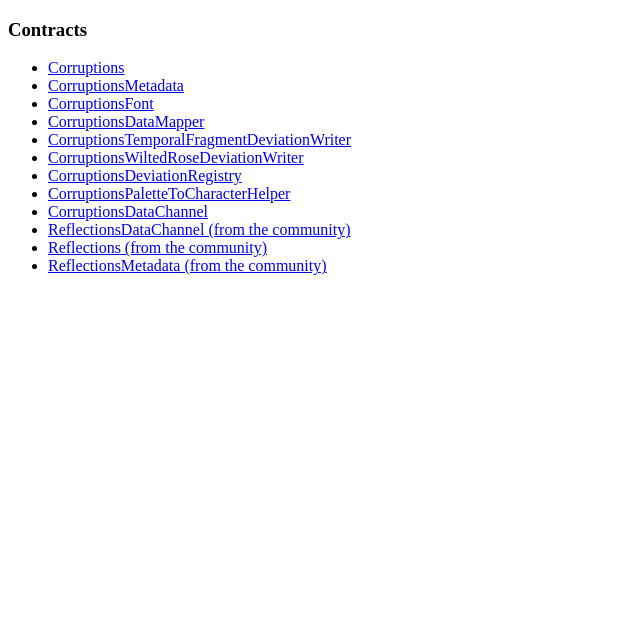
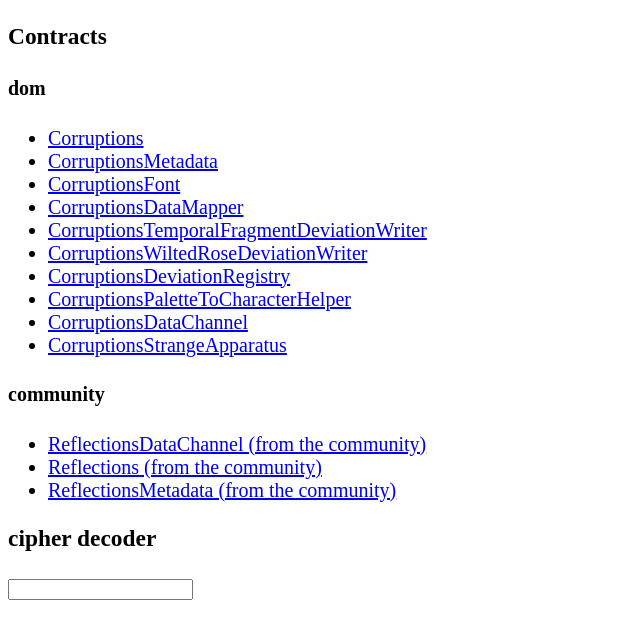
Before and after one commit to diogoquintas/corruptions, a Next.js app: page / in a window 1280 px wide. Shown: the top 638 px of the page, without its empty margins (0-640 px from the left). Built offline with nearby package versions, Linux system fonts and the light colour scheme.

Commit message:
feat: add cipher decoder

```diff
--- a/components/contract-list/ContractList.js
+++ b/components/contract-list/ContractList.js
@@ -4,6 +4,8 @@ export default function ContractList() {
   return (
     <section>
       <h3>Contracts</h3>
+      <section>
+        <h4>dom</h4>
         <ul>
           <ContractItem
             title="Corruptions"
@@ -42,6 +44,15 @@ export default function ContractList() {
             address="0x90Ccc00699222A9870DbCFb980512a6eA40edB6F"
           />
           <ContractItem
+            title="CorruptionsStrangeApparatus"
+            address="0xe6F3E72d039563BE214B2762Df39049ce20D2426"
+          />
+        </ul>
+      </section>
+      <section>
+        <h4>community</h4>
+        <ul>
+          <ContractItem
             address="0xFEEDa52dc1c570533B68eFC9a6DaA2D212bCC836"
             title="ReflectionsDataChannel (from the community)"
           />
@@ -55,5 +66,6 @@ export default function ContractList() {
           />
         </ul>
       </section>
+    </section>
   );
 }
--- /dev/null
+++ b/components/decoder/Decoder.js
@@ -0,0 +1,46 @@
+import { useState } from "react";
+
+const chars = {
+  "/": "A",
+  $: "B",
+  "|": "C",
+  8: "D",
+  _: "E",
+  "?": "F",
+  "#": "G",
+  "%": "H",
+  "^": "I",
+  "~": "J",
+  ":": "K",
+  Q: "L",
+  W: "M",
+  E: "N",
+  R: "O",
+  T: "P",
+  Y: "Q",
+  U: "R",
+  I: "S",
+  O: "T",
+  P: "U",
+  A: "V",
+  S: "W",
+  D: "X",
+  F: "Y",
+  G: "Z",
+};
+
+export default function Decoder() {
+  const [input, setInput] = useState("");
+
+  return (
+    <section>
+      <h3>cipher decoder</h3>
+      <input
+        type="text"
+        value={input}
+        onChange={(e) => setInput(e.target.value)}
+      />
+      <p>{input.replace(/[/$|8__?#%^~:QWERTYUIOPASDFG]/g, (m) => chars[m])}</p>
+    </section>
+  );
+}
--- a/pages/index.js
+++ b/pages/index.js
@@ -1,6 +1,6 @@
 import Head from "next/head";
-import ContractItem from "../components/contract-item/ContractItem";
 import ContractList from "../components/contract-list/ContractList";
+import Decoder from "../components/decoder/Decoder";
 
 export default function Home() {
   return (
@@ -10,6 +10,7 @@ export default function Home() {
       </Head>
       <main>
         <ContractList />
+        <Decoder />
       </main>
     </div>
   );
--- a/styles/globals.css
+++ b/styles/globals.css
@@ -1,3 +1,3 @@
 body {
-  font-size: 16px;
+  font-size: 20px;
 }
```
Lines whose indentation alone changed are shown as unchanged.
